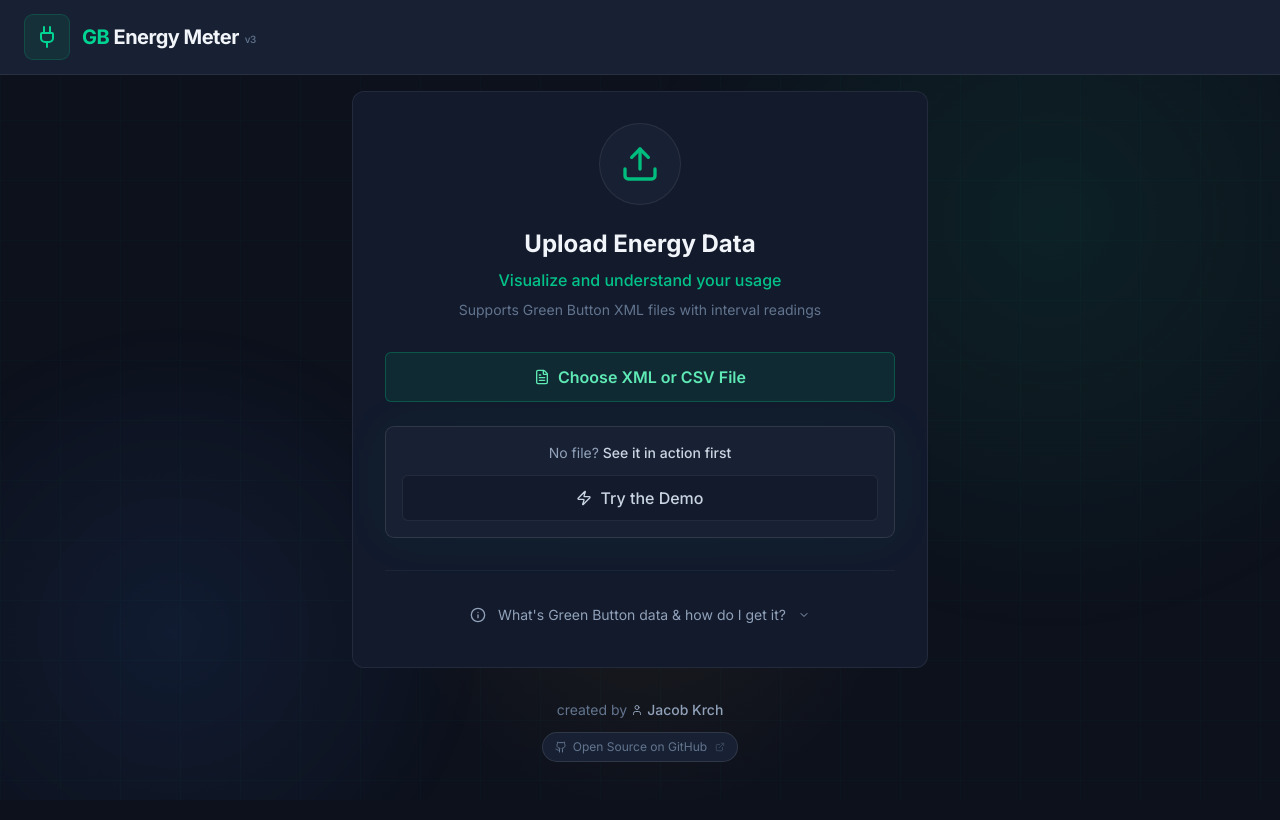
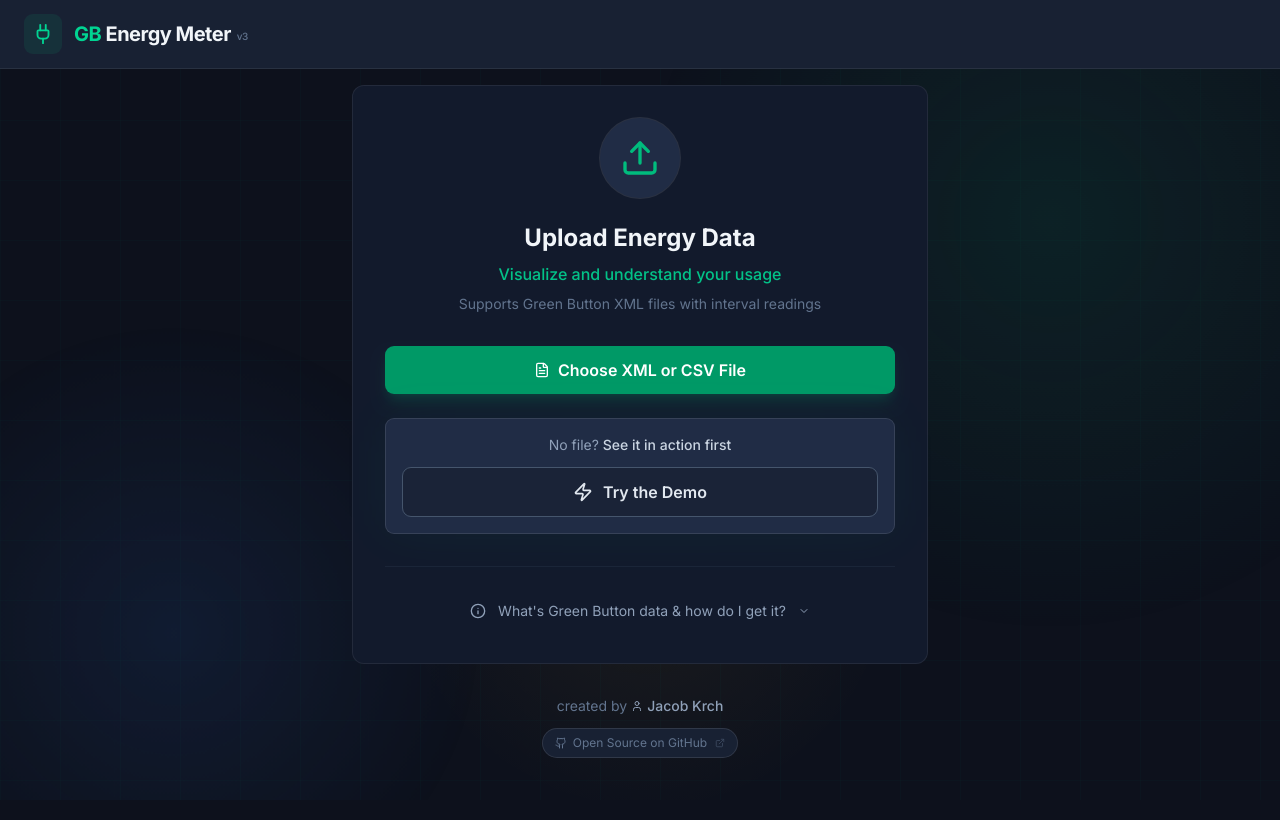
Before and after one commit to jekrch/energy-meter, a React (Vite) app: page / in a window 1280 px wide. Shown: the top 820 px of the page. Built offline with nearby package versions, Linux system fonts and the light colour scheme.

Commit message:
chart gradient, style tweaks, load page theme

```diff
--- a/src/App.tsx
+++ b/src/App.tsx
@@ -274,7 +274,7 @@ export default function App() {
         <header className="bg-header border-b border-line sticky top-0 z-50">
           <div className="max-w-7xl mx-auto px-4 sm:px-6 py-3.5 flex items-center justify-between gap-3">
             <div className="flex items-center gap-3 min-w-0">
-              <div className="bg-emerald-500/10 border border-emerald-500/20 p-2.5 rounded-xl shrink-0"><Plug className="w-5 h-5 sm:w-6 sm:h-6 text-emerald-400" /></div>
+              <div className="bg-emerald-500/10 p-2 rounded-xl shrink-0"><Plug className="w-6 h-6 sm:w-[22px] sm:[22px] text-emerald-400" /></div>
               <div className="min-w-0">
                 <h1 className="text-lg md:text-xl font-bold tracking-tight">
                   <span className="text-emerald-400">GB</span> Energy Meter
--- a/src/components/common/PulseLoader.tsx
+++ b/src/components/common/PulseLoader.tsx
@@ -151,8 +151,8 @@ export const LoadingOverlay: React.FC<LoadingOverlayProps> = ({
 
   return (
     <div className="absolute inset-0 z-20 flex items-center justify-center overflow-hidden">
-      {/* Solid base layer - fully opaque */}
-      <div className="absolute inset-0 bg-surface" />
+      {/* Solid base layer - fully opaque, matches the panel background */}
+      <div className="absolute inset-0 bg-surface-2" />
 
       {/* Subtle animated gradient for visual interest */}
       <div
--- a/src/components/dashboard/AnalysisPanel.tsx
+++ b/src/components/dashboard/AnalysisPanel.tsx
@@ -244,11 +244,15 @@ export const AnalysisPanel = React.memo(function AnalysisPanel({
         return metricMode === 'energy' ? 'value' : metricMode === 'demand' ? 'demand' : 'cost';
     }, [analysisView, metricMode]);
 
+    // Bars get the same vertical fade as the main chart's area fill, via per-Cell
+    // gradient refs. The gradient stops are defined in <defs> below using the
+    // current chartColor/incompleteColor, so they track metricMode automatically.
     const getBarColor = useCallback((entry: any): string => {
-        if (analysisView === 'averages') return (entry.isIncomplete || entry.count === 0) ? incompleteColor : chartColor;
-        if (viewRange?.start && viewRange?.end && !isPeriodComplete(entry, viewRange.start, viewRange.end)) return incompleteColor;
-        return chartColor;
-    }, [analysisView, chartColor, viewRange]);
+        const incomplete = analysisView === 'averages'
+            ? (entry.isIncomplete || entry.count === 0)
+            : !!(viewRange?.start && viewRange?.end && !isPeriodComplete(entry, viewRange.start, viewRange.end));
+        return incomplete ? 'url(#analysisBarIncomplete)' : 'url(#analysisBarGradient)';
+    }, [analysisView, viewRange]);
 
     const toggleDay = useCallback((day: number) => {
         startTransition(() => {
@@ -350,7 +354,7 @@ export const AnalysisPanel = React.memo(function AnalysisPanel({
 
             <div className="h-64 sm:h-80 flex-shrink-0 p-4 relative" ref={chartContainerRef}>
                 {showProcessingOverlay && (
-                    <div className="absolute inset-0 bg-base/80 flex items-center justify-center z-10">
+                    <div className="absolute inset-0 bg-surface-2/80 flex items-center justify-center z-10">
                         <div className="flex items-center gap-3 bg-surface-2 px-4 py-3 rounded-lg border border-line-2">
                             <Loader2 className="w-5 h-5 animate-spin text-emerald-400" />
                             <span className="text-slate-300 text-sm">Processing...</span>
@@ -369,6 +373,16 @@ export const AnalysisPanel = React.memo(function AnalysisPanel({
                 ) : (
                     <ResponsiveContainer width="100%" height="100%">
                         <ComposedChart data={chartData} margin={{ top: 10, right: 10, left: -10, bottom: 5 }} onClick={handleChartClick}>
+                            <defs>
+                                <linearGradient id="analysisBarGradient" x1="0" y1="0" x2="0" y2="1">
+                                    <stop offset="0%" stopColor={chartColor} stopOpacity={0.95} />
+                                    <stop offset="100%" stopColor={chartColor} stopOpacity={0.35} />
+                                </linearGradient>
+                                <linearGradient id="analysisBarIncomplete" x1="0" y1="0" x2="0" y2="1">
+                                    <stop offset="0%" stopColor={incompleteColor} stopOpacity={0.9} />
+                                    <stop offset="100%" stopColor={incompleteColor} stopOpacity={0.3} />
+                                </linearGradient>
+                            </defs>
                             <CartesianGrid strokeDasharray="3 3" vertical={false} stroke="#475569" />
                             <XAxis dataKey={xAxisDataKey} stroke="#94a3b8" fontSize={10} tick={AXIS_TICK} tickLine={analysisView === 'timeline'} axisLine={false} minTickGap={40} />
                             <YAxis yAxisId="primary" stroke="#94a3b8" fontSize={10} tick={AXIS_TICK} tickLine={true} axisLine={false} tickFormatter={yAxisFormatter} width={50} domain={analysisDomain} />
--- a/src/components/dashboard/UploadSection.tsx
+++ b/src/components/dashboard/UploadSection.tsx
@@ -18,7 +18,7 @@ export const UploadSection = React.memo(function UploadSection({ onUpload, onLoa
     return (
         <div className="max-w-xl mx-auto mt-0 pb-12">
             <div className="bg-surface rounded-2xl border border-line p-8 text-center transition-colors duration-300">
-                <div className="bg-surface-2 w-20 h-20 rounded-full flex items-center justify-center mx-auto mb-6 ring-1 ring-line-2">
+                <div className="bg-surface-3 w-20 h-20 rounded-full flex items-center justify-center mx-auto mb-6 ring-1 ring-line-2">
                     <Upload className="w-10 h-10 text-emerald-500" />
                 </div>
                 <h2 className="text-2xl font-bold mb-2 text-slate-100">Upload Energy Data</h2>
@@ -39,7 +39,7 @@ export const UploadSection = React.memo(function UploadSection({ onUpload, onLoa
 
                 <div className="flex flex-col gap-4">
                     <label className="relative cursor-pointer group">
-                        <div className="w-full bg-emerald-500/10 hover:bg-emerald-500/20 text-emerald-300 border border-emerald-500/30 font-semibold py-3 px-6 rounded-lg transition-colors flex items-center justify-center gap-2">
+                        <div className="w-full bg-emerald-600 hover:bg-emerald-500 text-white font-semibold py-3 px-6 rounded-xl shadow-lg shadow-emerald-600/20 transition-colors flex items-center justify-center gap-2">
                             <FileText className="w-4 h-4" />
                             {loading ? 'Processing...' : 'Choose XML or CSV File'}
                         </div>
@@ -49,16 +49,16 @@ export const UploadSection = React.memo(function UploadSection({ onUpload, onLoa
                     {/* Demo section with friendly nudge */}
                     <div className="relative mt-2">
                         <div className="absolute inset-0 bg-gradient-to-r from-emerald-500/10 via-emerald-400/10 to-emerald-500/10 rounded-xl blur-xl opacity-50" />
-                        <div className="relative bg-surface-2 border border-line-2 rounded-xl p-4">
+                        <div className="relative bg-surface-3 border border-line-2 rounded-xl p-4">
                             <p className="text-sm text-slate-400 mb-3">
                                 No file? <span className="text-slate-300 font-medium">See it in action first</span>
                             </p>
                             <button
                                 onClick={onLoadSample}
                                 disabled={loading}
-                                className="w-full bg-sunken border border-line text-slate-300 font-medium py-2.5 px-6 rounded-lg hover:border-line-2 hover:text-white hover:bg-white/5 transition-colors flex items-center justify-center gap-2"
+                                className="w-full bg-black/20 border border-slate-600 text-slate-200 font-semibold text-base py-3 px-6 rounded-xl hover:border-slate-500 hover:text-white hover:bg-white/5 transition-colors flex items-center justify-center gap-2.5"
                             >
-                                <Zap className="w-4 h-4" />
+                                <Zap className="w-5 h-5" />
                                 Try the Demo
                             </button>
                         </div>
--- a/src/index.css
+++ b/src/index.css
@@ -11,6 +11,7 @@
   --color-header-line: #1b2538; /* header border */
   --color-surface: #121a2c;     /* primary panels */
   --color-surface-2: #182133;   /* raised cards (KPIs) */
+  --color-surface-3: #202c45;   /* lightest surface — small accents (icon wells) */
   --color-sunken: #121a2c;      /* inset fields / plot areas */
   --color-line: color-mix(in srgb, white 7%, transparent);   /* panel borders (hairline) */
   --color-line-2: color-mix(in srgb, white 10%, transparent); /* card borders (hairline) */
@@ -31,6 +32,15 @@
 
 body {
   @apply bg-base text-slate-100;
+}
+
+/* Tailwind v4's Preflight no longer sets cursor:pointer on buttons.
+   Restore the expected pointer for interactive controls; disabled
+   buttons keep the default cursor. */
+button:not(:disabled),
+[role="button"]:not([aria-disabled="true"]),
+summary {
+  cursor: pointer;
 }
 
 /* Global keyboard focus ring — accent (emerald) at low alpha.
```
